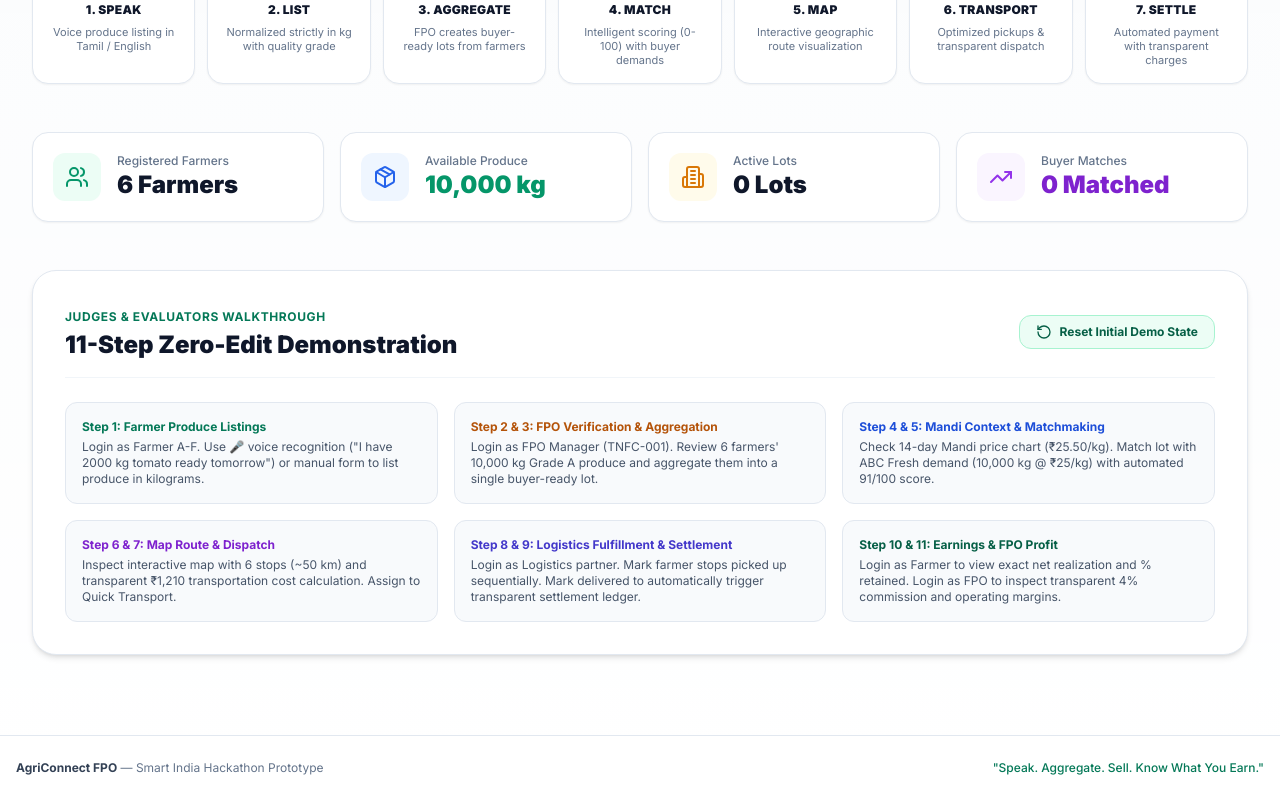
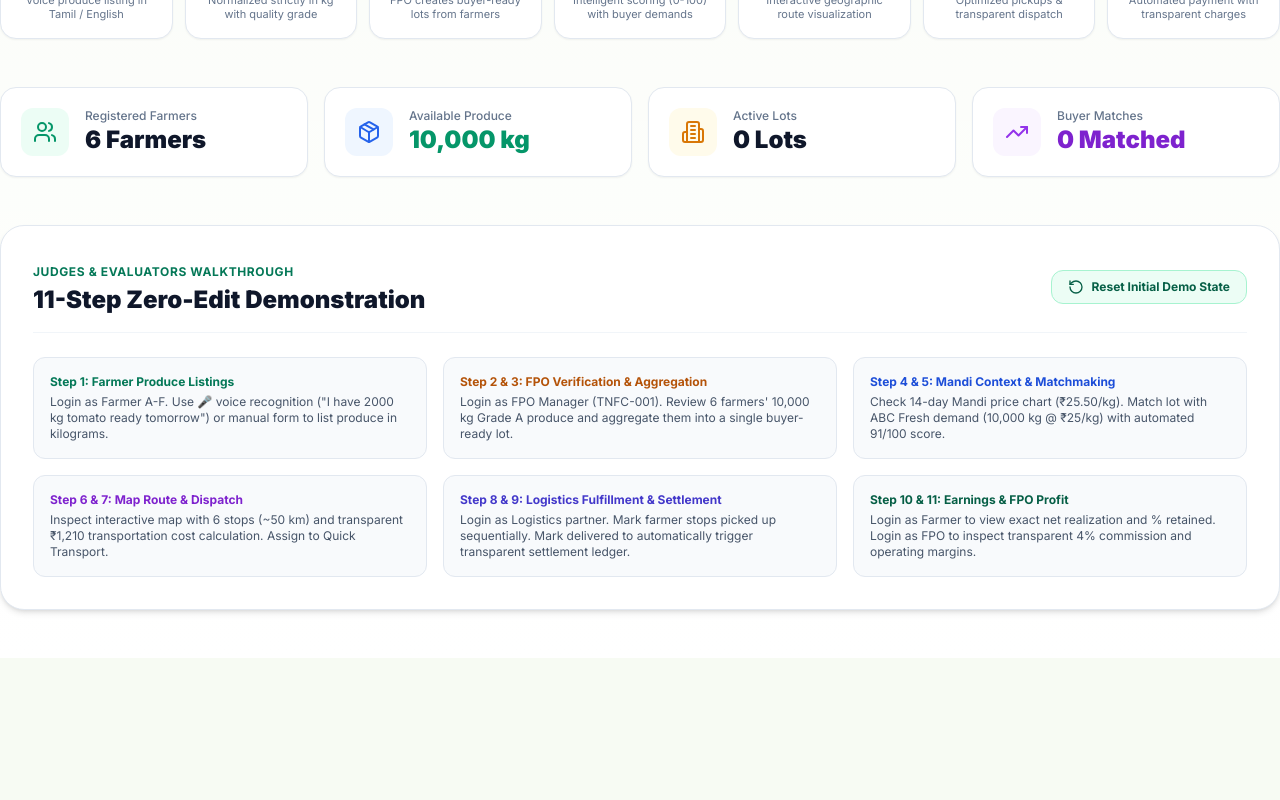
Before and after one commit to kishoreoffical335-sy/agriconnect-app, a Next.js app: page / in a window 1280 px wide. Shown: the part 773-1573 px from the top of the page. After the commit the page ends 1431 px from the top, so only its background shows below. Built offline with nearby package versions, Linux system fonts and the light colour scheme; no server answers; the database is empty.

Commit message:
feat: establish vibrant marketplace app shell

```diff
--- a/src/app/layout.tsx
+++ b/src/app/layout.tsx
@@ -6,33 +6,16 @@ import Navbar from '@/components/Navbar';
 const inter = Inter({ subsets: ['latin'] });
 
 export const metadata: Metadata = {
-  title: 'AgriConnect FPO — Speak. Aggregate. Sell. Know What You Earn.',
-  description:
-    'A transparent multi-user agricultural supply chain connecting farmers, FPOs, buyers, and logistics partners.',
+  title: 'AgriConnect — Connect. Aggregate. Grow Together.',
+  description: 'A farmer-first agricultural marketplace connecting farmers, FPOs, buyers and logistics with smart matching and transparent settlement.',
 };
 
-export default function RootLayout({
-  children,
-}: {
-  children: React.ReactNode;
-}) {
+export default function RootLayout({ children }: { children: React.ReactNode }) {
   return (
-    <html lang="en">
-      <body className={`${inter.className} min-h-screen flex flex-col bg-slate-50 text-slate-900`}>
+    <html lang="en-IN">
+      <body className={`${inter.className} min-h-screen bg-[#f7fbf3] text-slate-900`}>
         <Navbar />
-        <main className="flex-1 max-w-7xl w-full mx-auto px-4 sm:px-6 lg:px-8 py-6 sm:py-8">
-          {children}
-        </main>
-        <footer className="bg-white border-t border-slate-200 py-6 text-center text-xs text-slate-500">
-          <div className="max-w-7xl mx-auto px-4 flex flex-col sm:flex-row items-center justify-between gap-2">
-            <p>
-              <span className="font-bold text-slate-700">AgriConnect FPO</span> — Smart India Hackathon Prototype
-            </p>
-            <p className="text-emerald-700 font-medium">
-              &quot;Speak. Aggregate. Sell. Know What You Earn.&quot;
-            </p>
-          </div>
-        </footer>
+        <main className="min-h-[calc(100vh-64px)]">{children}</main>
       </body>
     </html>
   );
```
